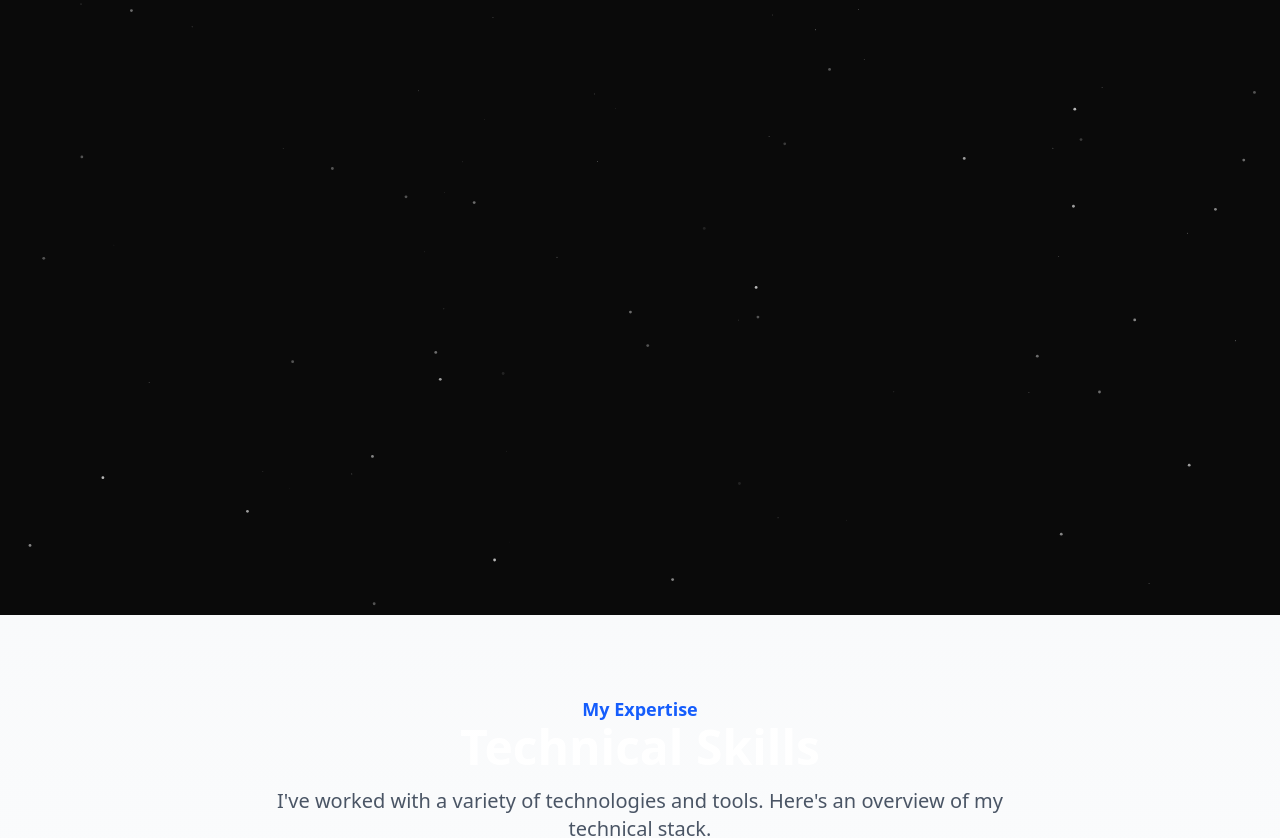
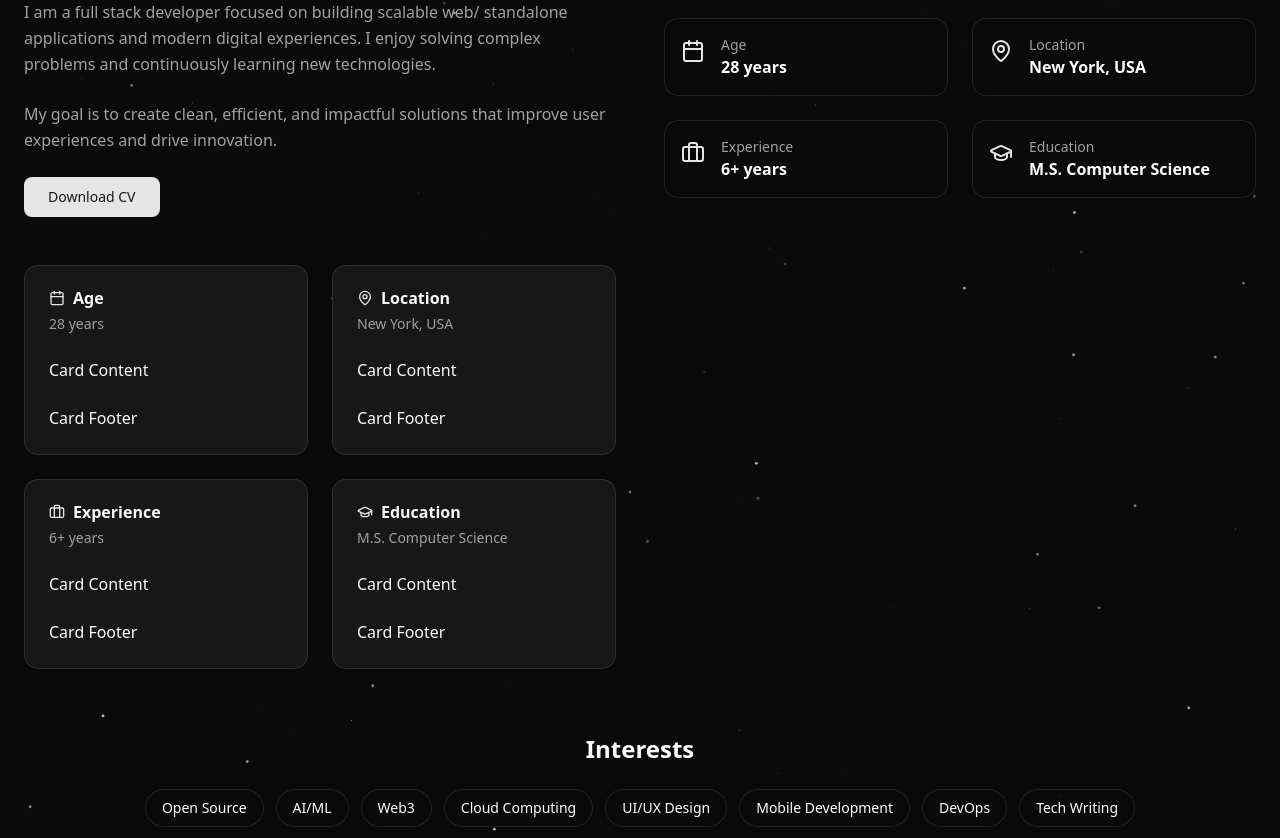
Before and after one commit to ni-th/portfolio-next, a Next.js app: page / in a window 1280 px wide. Shown: the part 985-1823 px from the top of the page. Built offline with nearby package versions, Linux system fonts and the light colour scheme.

Commit message:
feat: integrate next-themes for theme management and enhance AboutSection with new layout and card components

```diff
--- a/app/layout.tsx
+++ b/app/layout.tsx
@@ -1,6 +1,7 @@
 import type { Metadata } from "next";
 import { Geist, Geist_Mono } from "next/font/google";
 import "./globals.css";
+import { ThemeProvider } from "next-themes";
 
 const geistSans = Geist({
   variable: "--font-geist-sans",
@@ -27,7 +28,9 @@
       <body
         className={`${geistSans.variable} ${geistMono.variable} antialiased`}
       >
-        {children}
+        <ThemeProvider attribute="class" defaultTheme="dark" enableSystem>
+          {children}
+        </ThemeProvider>
       </body>
     </html>
   );
--- a/components/sections/AboutSection.tsx
+++ b/components/sections/AboutSection.tsx
@@ -1,26 +1,35 @@
-import { forwardRef } from 'react';
-import { Calendar, MapPin, Briefcase, GraduationCap, Heart, Code } from 'lucide-react';
-import { Button } from '../ui/button';
-import { Particles } from '../ui/particles';
+import { forwardRef } from "react"
+import { Calendar, MapPin, Briefcase, GraduationCap } from "lucide-react"
+import { Button } from "../ui/button"
+import { Particles } from "../ui/particles"
+import {
+  Card,
+  CardAction,
+  CardContent,
+  CardDescription,
+  CardFooter,
+  CardHeader,
+  CardTitle,
+} from "@/components/ui/card"
 
 interface InfoItem {
-  icon: React.ElementType;
-  label: string;
-  value: string;
+  icon: React.ElementType
+  label: string
+  value: string
 }
 
 const AboutSection = forwardRef<HTMLElement>((props, ref) => {
   const personalInfo: InfoItem[] = [
-    { icon: Calendar, label: 'Age', value: '28 years' },
-    { icon: MapPin, label: 'Location', value: 'New York, USA' },
-    { icon: Briefcase, label: 'Experience', value: '6+ years' },
-    { icon: GraduationCap, label: 'Education', value: 'M.S. Computer Science' },
-  ];
+    { icon: Calendar, label: "Age", value: "28 years" },
+    { icon: MapPin, label: "Location", value: "New York, USA" },
+    { icon: Briefcase, label: "Experience", value: "6+ years" },
+    { icon: GraduationCap, label: "Education", value: "M.S. Computer Science" },
+  ]
 
   const interests: string[] = [
-    'Open Source', 'AI/ML', 'Web3', 'Cloud Computing',
-    'UI/UX Design', 'Mobile Development', 'DevOps', 'Tech Writing'
-  ];
+    "Open Source", "AI/ML", "Web3", "Cloud Computing",
+    "UI/UX Design", "Mobile Development", "DevOps", "Tech Writing",
+  ]
 
   return (
     <section
@@ -28,11 +37,104 @@
       id="about"
       className="relative min-h-screen py-20 flex items-center justify-center overflow-hidden"
     >
-      <h3 className="absolute inset-20 flex justify-center  text-3xl font-bold mb-8">About Me</h3>
-      <Particles className='absolute inset-0 -z-10' />
+      <Particles className="absolute inset-0 -z-10" />
+
+      <div className="container mx-auto px-6 z-10">
+
+        {/* Section Title */}
+        <h2 className="text-3xl md:text-4xl font-bold text-center mb-16">
+          About Me
+        </h2>
+
+        {/* Main Grid */}
+        <div className="grid grid-cols-1 lg:grid-cols-2 gap-12 items-center">
+
+          {/* Left Side - Description */}
+          <div className="space-y-6">
+            <p className="text-muted-foreground leading-relaxed">
+              I am a full stack developer focused on building scalable
+              web/ standalone applications and modern digital experiences. I enjoy solving
+              complex problems and continuously learning new technologies.
+            </p>
+
+            <p className="text-muted-foreground leading-relaxed">
+              My goal is to create clean, efficient, and impactful solutions
+              that improve user experiences and drive innovation.
+            </p>
+
+            <Button size="lg">
+              Download CV
+            </Button>
+          </div>
+
+          {/* Right Side - Personal Info */}
+          <div className="grid grid-cols-1 sm:grid-cols-2 gap-6">
+            {personalInfo.map((item, index) => {
+              const Icon = item.icon
+              return (
+                <div
+                  key={index}
+                  className="flex items-start gap-4 p-4 rounded-xl border bg-background/50 backdrop-blur-sm"
+                >
+                  <Icon className="w-6 h-6 text-primary mt-1" />
+                  <div>
+                    <p className="text-sm text-muted-foreground">
+                      {item.label}
+                    </p>
+                    <p className="font-semibold">
+                      {item.value}
+                    </p>
+                  </div>
+                </div>
+              )
+            })}
+          </div>
+          <div className="grid grid-cols-1 sm:grid-cols-2 gap-6">
+            {personalInfo.map((item, index) => {
+              const Icon = item.icon
+              return (
+                <Card key={index}>
+                  <CardHeader>
+                    <CardTitle className="flex items-center gap-2">
+                      <Icon className="w-4 h-4 text-primary" />
+                      {item.label}
+                    </CardTitle>
+                    <CardDescription>{item.value}</CardDescription>
+                  </CardHeader>
+                  <CardContent>
+                    <p>Card Content</p>
+                  </CardContent>
+                  <CardFooter>
+                    <p>Card Footer</p>
+                  </CardFooter>
+                </Card>
+              )
+            })}
+          </div>
+        </div>
+
+        {/* Interests Section */}
+        <div className="mt-16 text-center">
+          <h3 className="text-2xl font-semibold mb-6">
+            Interests
+          </h3>
+
+          <div className="flex flex-wrap justify-center gap-3">
+            {interests.map((interest, index) => (
+              <span
+                key={index}
+                className="px-4 py-2 text-sm rounded-full border bg-background/60 backdrop-blur-sm"
+              >
+                {interest}
+              </span>
+            ))}
+          </div>
+        </div>
+
+      </div>
     </section>
-  );
-});
+  )
+})
 
-AboutSection.displayName = 'AboutSection';
-export default AboutSection;
+AboutSection.displayName = "AboutSection"
+export default AboutSection
--- /dev/null
+++ b/components/ui/card.tsx
@@ -0,0 +1,92 @@
+import * as React from "react"
+
+import { cn } from "@/lib/utils"
+
+function Card({ className, ...props }: React.ComponentProps<"div">) {
+  return (
+    <div
+      data-slot="card"
+      className={cn(
+        "bg-card text-card-foreground flex flex-col gap-6 rounded-xl border py-6 shadow-sm",
+        className
+      )}
+      {...props}
+    />
+  )
+}
+
+function CardHeader({ className, ...props }: React.ComponentProps<"div">) {
+  return (
+    <div
+      data-slot="card-header"
+      className={cn(
+        "@container/card-header grid auto-rows-min grid-rows-[auto_auto] items-start gap-2 px-6 has-data-[slot=card-action]:grid-cols-[1fr_auto] [.border-b]:pb-6",
+        className
+      )}
+      {...props}
+    />
+  )
+}
+
+function CardTitle({ className, ...props }: React.ComponentProps<"div">) {
+  return (
+    <div
+      data-slot="card-title"
+      className={cn("leading-none font-semibold", className)}
+      {...props}
+    />
+  )
+}
+
+function CardDescription({ className, ...props }: React.ComponentProps<"div">) {
+  return (
+    <div
+      data-slot="card-description"
+      className={cn("text-muted-foreground text-sm", className)}
+      {...props}
+    />
+  )
+}
+
+function CardAction({ className, ...props }: React.ComponentProps<"div">) {
+  return (
+    <div
+      data-slot="card-action"
+      className={cn(
+        "col-start-2 row-span-2 row-start-1 self-start justify-self-end",
+        className
+      )}
+      {...props}
+    />
+  )
+}
+
+function CardContent({ className, ...props }: React.ComponentProps<"div">) {
+  return (
+    <div
+      data-slot="card-content"
+      className={cn("px-6", className)}
+      {...props}
+    />
+  )
+}
+
+function CardFooter({ className, ...props }: React.ComponentProps<"div">) {
+  return (
+    <div
+      data-slot="card-footer"
+      className={cn("flex items-center px-6 [.border-t]:pt-6", className)}
+      {...props}
+    />
+  )
+}
+
+export {
+  Card,
+  CardHeader,
+  CardFooter,
+  CardTitle,
+  CardAction,
+  CardDescription,
+  CardContent,
+}
--- a/package.json
+++ b/package.json
@@ -15,6 +15,7 @@
     "gsap": "^3.14.2",
     "lucide-react": "^0.575.0",
     "next": "16.1.6",
+    "next-themes": "^0.4.6",
     "radix-ui": "^1.4.3",
     "react": "19.2.3",
     "react-dom": "19.2.3",
```
Also changed, not shown: 1 other file (tests, documents, lock files or other folders).
